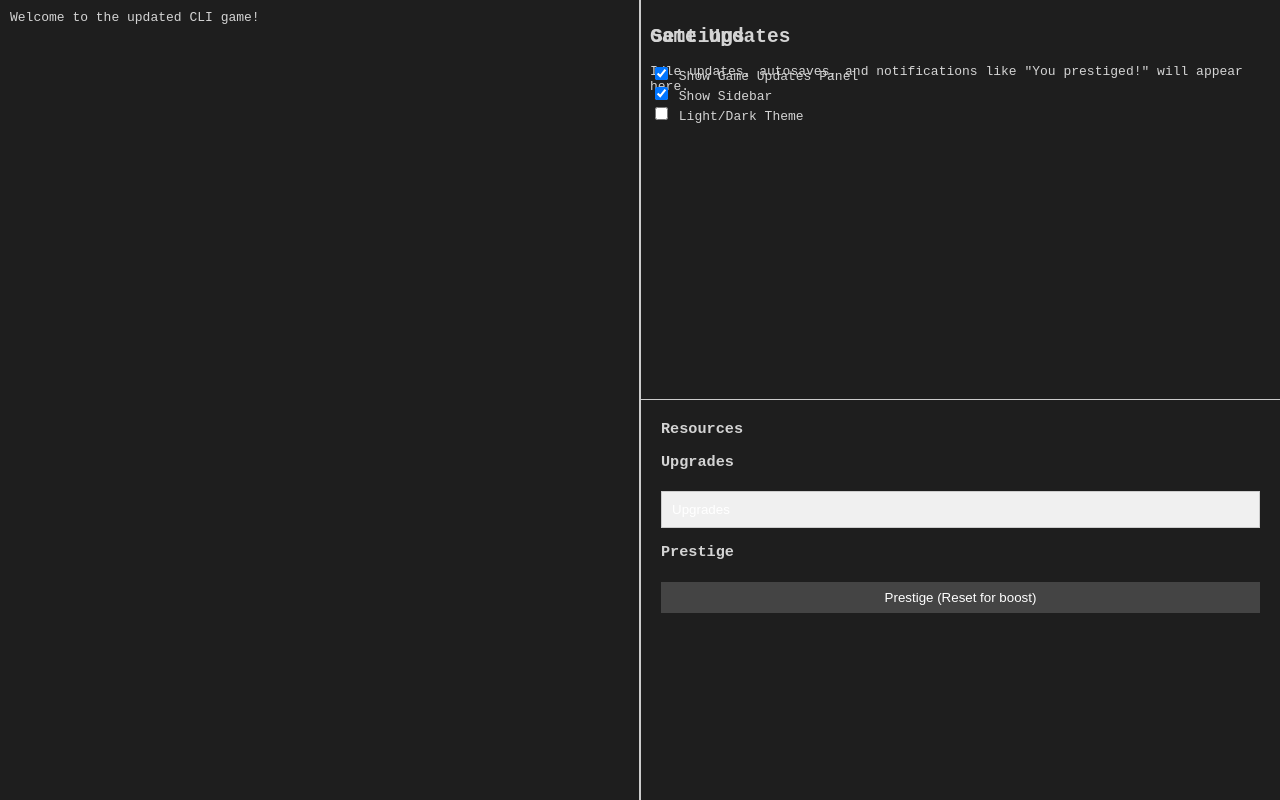
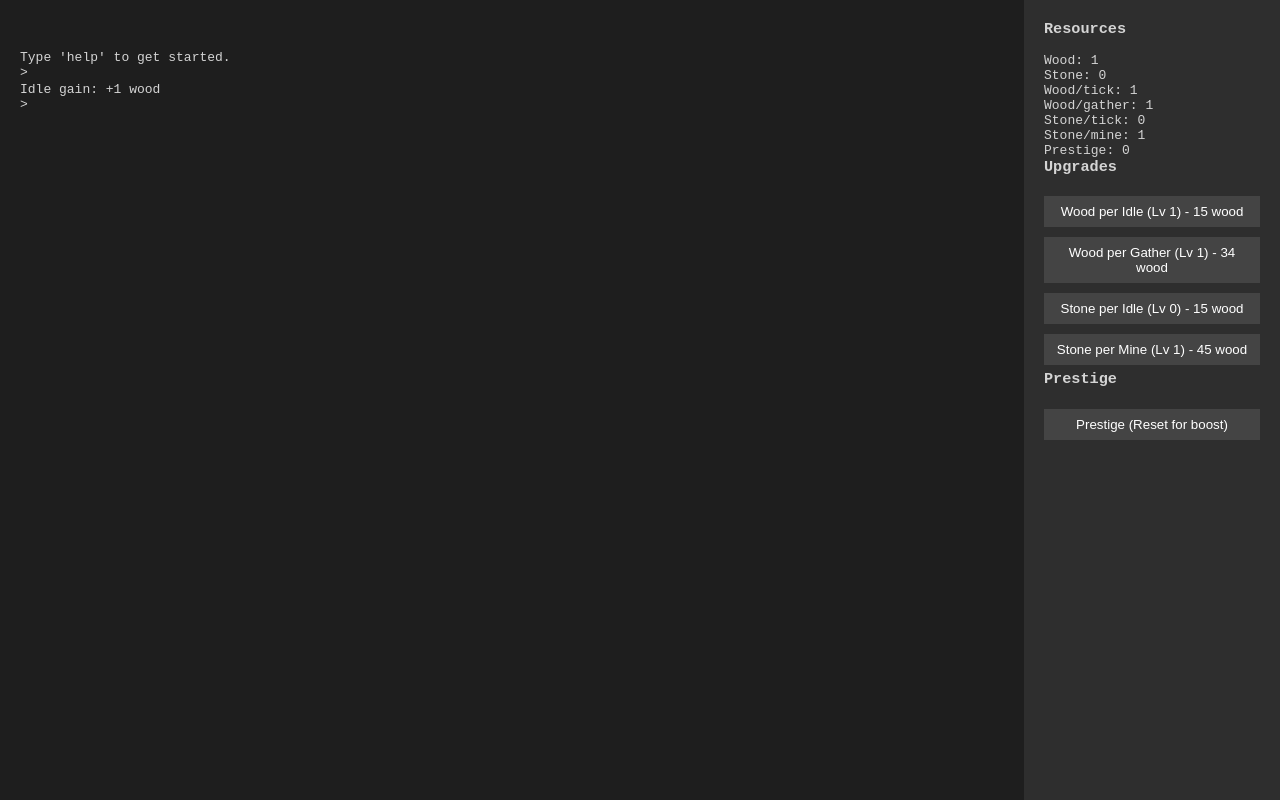
Before and after one commit to Marjamjelly/CLI-game, a plain HTML site: page index.html in a window 1280 px wide. Drawn offline with Linux system fonts and the light colour scheme.

Commit message:
Update index.html

```diff
--- a/index.html
+++ b/index.html
@@ -9,71 +9,49 @@
       color: #d4d4d4;
       font-family: monospace;
       margin: 0;
-      display: grid;
-      grid-template-columns: 50% 50%;
-      grid-template-rows: 50% 50%;
+      display: flex;
       height: 100vh;
+      overflow: hidden;
     }
-
-    /* Panels */
-    #command-line {
-      grid-column: 1;
-      grid-row: 1 / span 2;
-      border-right: 1px solid #ccc;
-      padding: 10px;
+    #cli-container {
+      width: 80%;
+      display: flex;
+      flex-direction: column;
+      overflow: hidden;
+    }
+    #cli-output-wrapper {
+      flex: 1;
+      overflow-y: auto;
+      padding: 20px;
+      white-space: pre-wrap;
+    }
+    #cli {
+      display: flex;
+      flex-direction: column;
+    }
+    .cli-line {
+      display: flex;
+      flex-wrap: wrap;
+    }
+    .cli-line input {
+      background: none;
+      border: none;
+      color: #d4d4d4;
+      font-family: monospace;
+      font-size: 1em;
+      flex: 1;
+      outline: none;
+    }
+    #sidebar {
+      width: 20%;
+      background-color: #2e2e2e;
+      padding: 20px;
+      box-sizing: border-box;
       overflow-y: auto;
     }
-
-    #game-updates {
-      grid-column: 2;
-      grid-row: 1;
-      padding: 10px;
-      border-bottom: 1px solid #ccc;
-    }
-
-    #settings {
-      grid-column: 2;
-      grid-row: 1;
-      padding: 10px;
-      border-left: 1px solid #ccc;
-    }
-
-    #sidebar {
-      grid-column: 2;
-      grid-row: 2;
-      padding: 20px;
-      border-left: 1px solid #ccc;
-      overflow-y: auto;
-    }
-
-    .dropdown {
-      margin-bottom: 10px;
-    }
-
-    .dropdown button {
-      width: 100%;
-      padding: 10px;
-      text-align: left;
-      background-color: #f0f0f0;
-      border: 1px solid #ccc;
-      cursor: pointer;
-    }
-
-    .dropdown-content {
-      display: none;
-      border: 1px solid #ccc;
-      padding: 10px;
-      background-color: #fff;
-    }
-
-    .dropdown.open .dropdown-content {
-      display: block;
-    }
-
     h3 {
       margin-top: 0;
     }
-
     button {
       margin: 5px 0;
       background-color: #444;
@@ -86,52 +64,17 @@
   </style>
 </head>
 <body>
-  <!-- Command Line Panel -->
-  <div id="command-line">
+  <div id="cli-container">
     <div id="cli-output-wrapper">
       <div id="cli"></div>
     </div>
   </div>
 
-  <!-- Game Updates Panel -->
-  <div id="game-updates">
-    <h2>Game Updates</h2>
-    <p>Idle updates, autosaves, and notifications like "You prestiged!" will appear here.</p>
-  </div>
-
-  <!-- Settings Panel -->
-  <div id="settings">
-    <h2>Settings</h2>
-    <label>
-      <input type="checkbox" id="toggleGameUpdates" checked>
-      Show Game Updates Panel
-    </label>
-    <br>
-    <label>
-      <input type="checkbox" id="toggleSidebar" checked>
-      Show Sidebar
-    </label>
-    <br>
-    <label>
-      <input type="checkbox" id="toggleTheme">
-      Light/Dark Theme
-    </label>
-  </div>
-
-  <!-- Sidebar -->
   <div id="sidebar">
     <h3>Resources</h3>
     <div id="resources"></div>
     <h3>Upgrades</h3>
-    <div class="dropdown">
-      <button onclick="toggleDropdown(this)">Upgrades</button>
-      <div class="dropdown-content">
-        <p>Axe: Increase wood per gather.</p>
-        <p>Saw: Increase wood per idle.</p>
-        <p>Pickaxe: Increase stone per mine.</p>
-        <p>Drill: Increase stone per idle.</p>
-      </div>
-    </div>
+    <div id="upgrades"></div>
     <h3>Prestige</h3>
     <button onclick="prestige()">Prestige (Reset for boost)</button>
   </div>
@@ -139,40 +82,222 @@
   <script>
     const cli = document.getElementById('cli');
     const resourcesDisplay = document.getElementById('resources');
+    const upgradesDisplay = document.getElementById('upgrades');
     const cliOutputWrapper = document.getElementById('cli-output-wrapper');
 
-    function toggleDropdown(button) {
-      const dropdown = button.parentElement;
-      dropdown.classList.toggle('open');
+    let gameState = JSON.parse(localStorage.getItem('idleCliGameState')) || {
+      wood: 0,
+      stone: 0,
+      tick: 0,
+      woodPerTick: 1,
+      stonePerTick: 0,
+      woodPerGather: 1,
+      stonePerMine: 1,
+      prestigePoints: 0,
+      upgrades: {
+        woodIdle: 1,
+        woodGather: 1,
+        stoneIdle: 0,
+        stoneMine: 1
+      }
+    };
+
+    const baseCosts = {
+      woodIdle: 10,
+      woodGather: 20,
+      stoneIdle: 15,
+      stoneMine: 25
+    };
+
+    const upgrades = {
+      woodIdle: {
+        name: "Wood per Idle",
+        resource: 'wood',
+        get level() { return gameState.upgrades.woodIdle; },
+        cost: () => Math.floor(baseCosts.woodIdle * Math.pow(1.5, gameState.upgrades.woodIdle)),
+        upgrade: () => {
+          const cost = upgrades.woodIdle.cost();
+          if (gameState.wood >= cost) {
+            gameState.wood -= cost;
+            gameState.woodPerTick++;
+            gameState.upgrades.woodIdle++;
+            output("Upgraded Wood per Idle");
+            updateSidebar();
+          } else {
+            output("Not enough wood for upgrade.");
+          }
+        }
+      },
+      woodGather: {
+        name: "Wood per Gather",
+        resource: 'wood',
+        get level() { return gameState.upgrades.woodGather; },
+        cost: () => Math.floor(baseCosts.woodGather * Math.pow(1.7, gameState.upgrades.woodGather)),
+        upgrade: () => {
+          const cost = upgrades.woodGather.cost();
+          if (gameState.wood >= cost) {
+            gameState.wood -= cost;
+            gameState.woodPerGather++;
+            gameState.upgrades.woodGather++;
+            output("Upgraded Wood per Gather");
+            updateSidebar();
+          } else {
+            output("Not enough wood for upgrade.");
+          }
+        }
+      },
+      stoneIdle: {
+        name: "Stone per Idle",
+        resource: 'wood',
+        get level() { return gameState.upgrades.stoneIdle; },
+        cost: () => Math.floor(baseCosts.stoneIdle * Math.pow(1.6, gameState.upgrades.stoneIdle)),
+        upgrade: () => {
+          const cost = upgrades.stoneIdle.cost();
+          if (gameState.wood >= cost) {
+            gameState.wood -= cost;
+            gameState.stonePerTick++;
+            gameState.upgrades.stoneIdle++;
+            output("Upgraded Stone per Idle");
+            updateSidebar();
+          } else {
+            output("Not enough wood for upgrade.");
+          }
+        }
+      },
+      stoneMine: {
+        name: "Stone per Mine",
+        resource: 'wood',
+        get level() { return gameState.upgrades.stoneMine; },
+        cost: () => Math.floor(baseCosts.stoneMine * Math.pow(1.8, gameState.upgrades.stoneMine)),
+        upgrade: () => {
+          const cost = upgrades.stoneMine.cost();
+          if (gameState.wood >= cost) {
+            gameState.wood -= cost;
+            gameState.stonePerMine++;
+            gameState.upgrades.stoneMine++;
+            output("Upgraded Stone per Mine");
+            updateSidebar();
+          } else {
+            output("Not enough wood for upgrade.");
+          }
+        }
+      }
+    };
+
+    const commands = {
+      help: () => "Available commands: help, gather, mine, status, save, load, buy [upgrade], prestige",
+      gather: () => {
+        gameState.wood += gameState.woodPerGather;
+        updateSidebar();
+        return `You gathered ${gameState.woodPerGather} wood. Total wood: ${gameState.wood}`;
+      },
+      mine: () => {
+        gameState.stone += gameState.stonePerMine;
+        updateSidebar();
+        return `You mined ${gameState.stonePerMine} stone. Total stone: ${gameState.stone}`;
+      },
+      status: () => `Wood: ${gameState.wood}\nStone: ${gameState.stone}\nWood/tick: ${gameState.woodPerTick}\nStone/tick: ${gameState.stonePerTick}\nWood/gather: ${gameState.woodPerGather}\nStone/mine: ${gameState.stonePerMine}\nPrestige Points: ${gameState.prestigePoints}`,
+      save: () => {
+        localStorage.setItem('idleCliGameState', JSON.stringify(gameState));
+        return "Game saved.";
+      },
+      load: () => {
+        gameState = JSON.parse(localStorage.getItem('idleCliGameState')) || gameState;
+        updateSidebar();
+        return "Game loaded.";
+      },
+      buy: (args) => {
+        const upgradeKey = args[0];
+        if (upgrades[upgradeKey]) {
+          upgrades[upgradeKey].upgrade();
+        } else {
+          return "Unknown upgrade.";
+        }
+      },
+      prestige: () => prestige()
+    };
+
+    function updateSidebar() {
+      resourcesDisplay.innerText = `Wood: ${gameState.wood}\nStone: ${gameState.stone}\nWood/tick: ${gameState.woodPerTick}\nWood/gather: ${gameState.woodPerGather}\nStone/tick: ${gameState.stonePerTick}\nStone/mine: ${gameState.stonePerMine}\nPrestige: ${gameState.prestigePoints}`;
+      upgradesDisplay.innerHTML = '';
+      for (const key in upgrades) {
+        const upg = upgrades[key];
+        const btn = document.createElement('button');
+        btn.textContent = `${upg.name} (Lv ${upg.level}) - ${upg.cost()} wood`;
+        btn.onclick = () => upg.upgrade();
+        upgradesDisplay.appendChild(btn);
+      }
     }
 
-    document.getElementById('toggleGameUpdates').addEventListener('change', function () {
-      document.getElementById('game-updates').style.display = this.checked ? 'block' : 'none';
-    });
+    function output(text) {
+      const lines = text.split('\n');
+      for (let line of lines) {
+        const div = document.createElement('div');
+        div.textContent = line;
+        cli.appendChild(div);
+      }
+      addInputLine();
+    }
 
-    document.getElementById('toggleSidebar').addEventListener('change', function () {
-      document.getElementById('sidebar').style.display = this.checked ? 'block' : 'none';
-    });
-
-    document.getElementById('toggleTheme').addEventListener('change', function () {
-      document.body.style.backgroundColor = this.checked ? '#333' : '#fff';
-      document.body.style.color = this.checked ? '#fff' : '#000';
-    });
-
-    // Existing JavaScript for game state and commands (kept as is)
-    // Add input line functionality
-    function output(text) {
-      const div = document.createElement('div');
-      div.textContent = text;
-      cli.appendChild(div);
+    function addInputLine() {
+      const line = document.createElement('div');
+      line.classList.add('cli-line');
+      line.innerHTML = `> <input type="text" autofocus>`;
+      cli.appendChild(line);
+      const input = line.querySelector('input');
+      input.focus();
+      input.addEventListener('keydown', e => {
+        if (e.key === 'Enter') {
+          const val = input.value;
+          const inputParts = val.trim().toLowerCase().split(' ');
+          const command = inputParts[0];
+          const args = inputParts.slice(1);
+          const response = commands[command] ? commands[command](args) : "Unknown command.";
+          line.innerHTML = `> ${val}`;
+          if (response) output(response);
+          cliOutputWrapper.scrollTop = cliOutputWrapper.scrollHeight;
+        }
+      });
+      cliOutputWrapper.scrollTop = cliOutputWrapper.scrollHeight;
     }
 
     function prestige() {
-      output("You prestiged!");
+      if (gameState.wood >= 1000) {
+        const gain = Math.floor(gameState.wood / 1000);
+        gameState = {
+          wood: 0,
+          stone: 0,
+          tick: 0,
+          woodPerTick: 1 + gain,
+          stonePerTick: 0,
+          woodPerGather: 1,
+          stonePerMine: 1,
+          prestigePoints: gameState.prestigePoints + gain,
+          upgrades: {
+            woodIdle: 1,
+            woodGather: 1,
+            stoneIdle: 0,
+            stoneMine: 1
+          }
+        };
+        output(`You prestiged and gained ${gain} prestige point(s)!`);
+        updateSidebar();
+      } else {
+        output("You need at least 1000 wood to prestige.");
+      }
     }
 
-    // Initialize
-    output("Welcome to the updated CLI game!");
+    // Idle gain every 5 seconds
+    setInterval(() => {
+      gameState.tick++;
+      gameState.wood += gameState.woodPerTick;
+      gameState.stone += gameState.stonePerTick;
+      updateSidebar();
+      output(`Idle gain: +${gameState.woodPerTick} wood` + (gameState.stonePerTick ? `, +${gameState.stonePerTick} stone` : ''));
+    }, 5000);
+
+    updateSidebar();
+    output("Type 'help' to get started.");
   </script>
 </body>
 </html>
```
